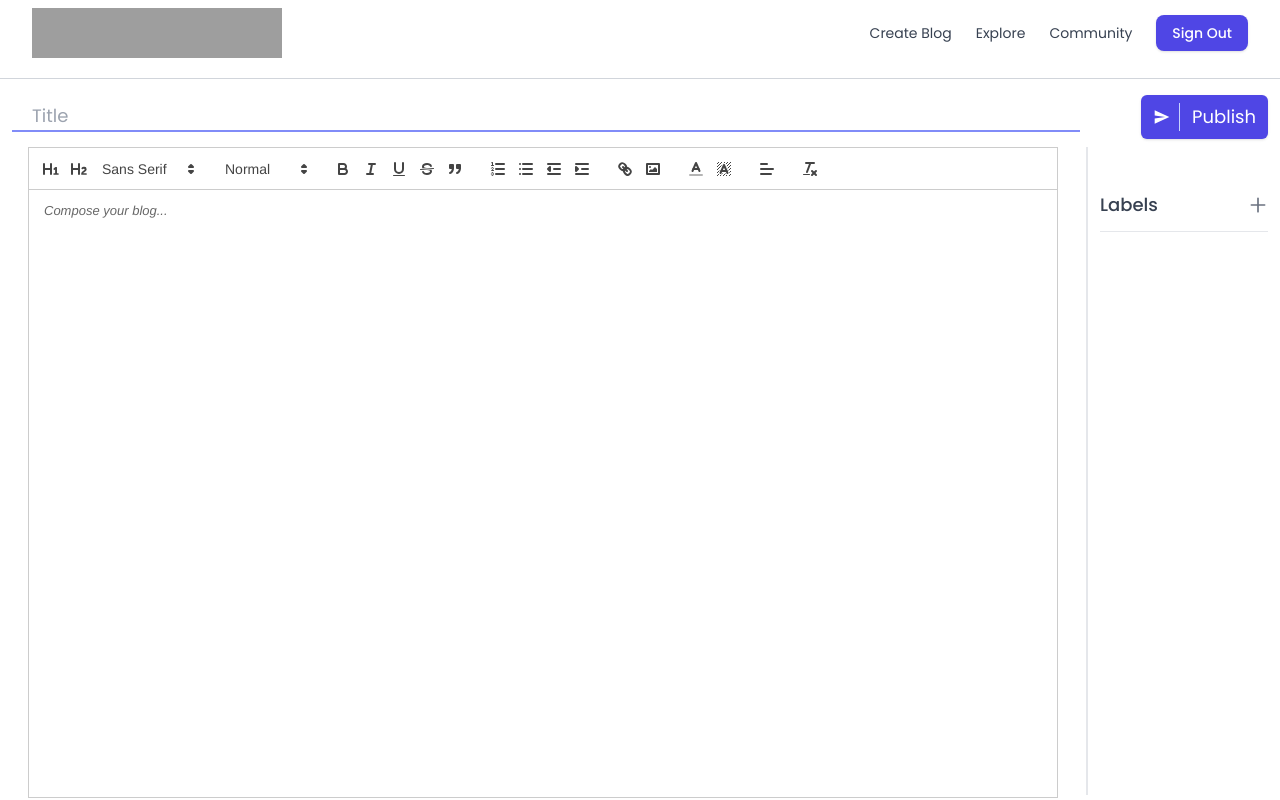
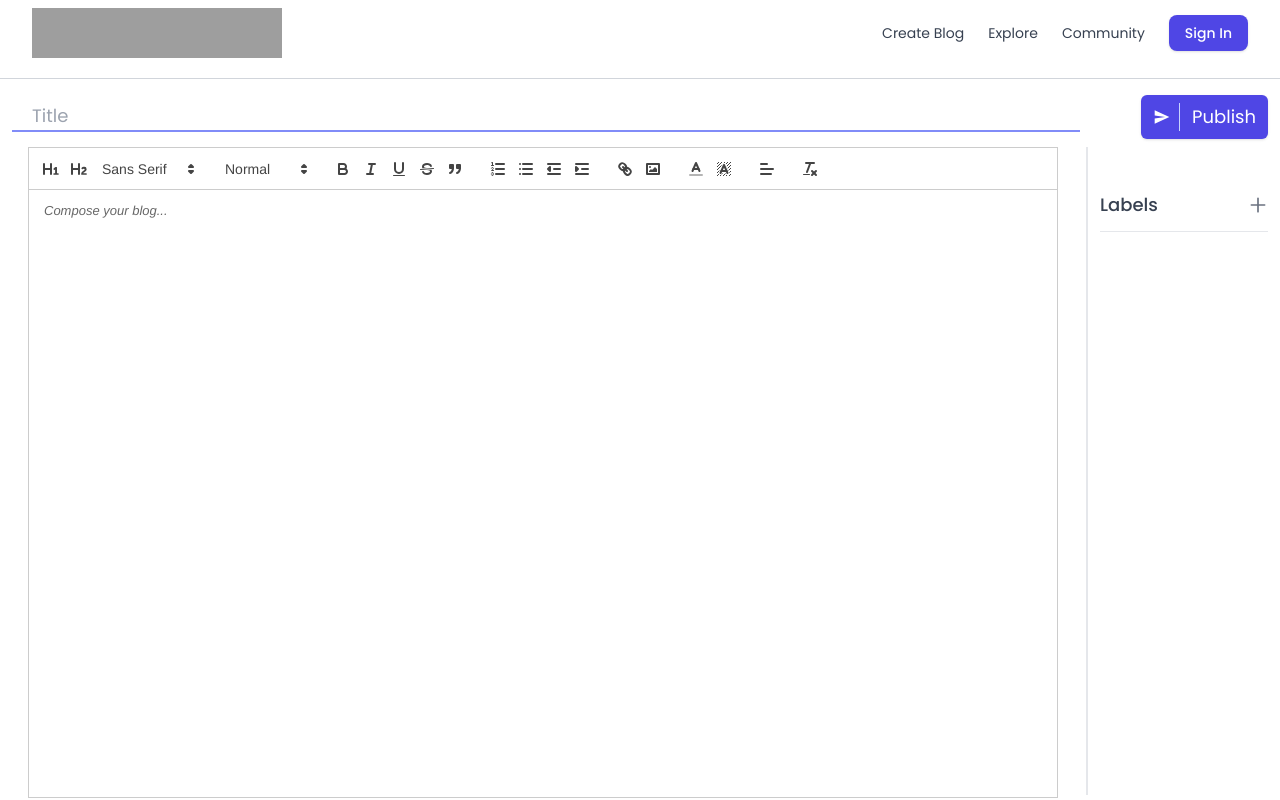
Before and after one commit to Yash7426/overengineered-project, a React (Create React App) app in the folder frontend/: page /dashboard/add in a window 1280 px wide. Built offline with nearby package versions, Linux system fonts and the light colour scheme; no server answers; grey boxes are pictures that could not be loaded.

Commit message:
Update Navbar.jsx

```diff
--- a/frontend/src/components/Navbar.jsx
+++ b/frontend/src/components/Navbar.jsx
@@ -15,6 +15,7 @@ const Navbar = () => {
   const navigate = useNavigate();
   const [state, setState] = useState(false);
   const [isLoggingOut, setIsLoggingOut] = useState(false);
+  const userId = sessionStorage.getItem("userId");
   function handleLogout() {
     setIsLoggingOut(true)
     axios
@@ -33,6 +34,9 @@ const Navbar = () => {
         console.log(err);
         setIsLoggingOut(false)
       });
+  }
+  function handleLogin(){
+    navigate("/signup")
   }
   const navigation = [
     { title: "Create Blog", path: "/dashboard/add" },
@@ -108,11 +112,11 @@ const Navbar = () => {
             })}
             <li>
               <button
-                onClick={handleLogout}
+                onClick={userId?handleLogout:handleLogin}
                 disabled={isLoggingOut}
                 className="block py-2 px-4 min-w-[40px] min-h-[20px] font-medium text-center text-white bg-indigo-600 hover:bg-indigo-500 active:bg-indigo-700 active:shadow-none rounded-lg shadow md:inline"
               >
-                {isLoggingOut? <BiLoaderCircle className="animate-spin"/> :"Sign Out"}
+                {isLoggingOut? <BiLoaderCircle className="animate-spin"/> : userId ?"Sign Out":"Sign In"}
               </button>
             </li>
           </ul>
```
